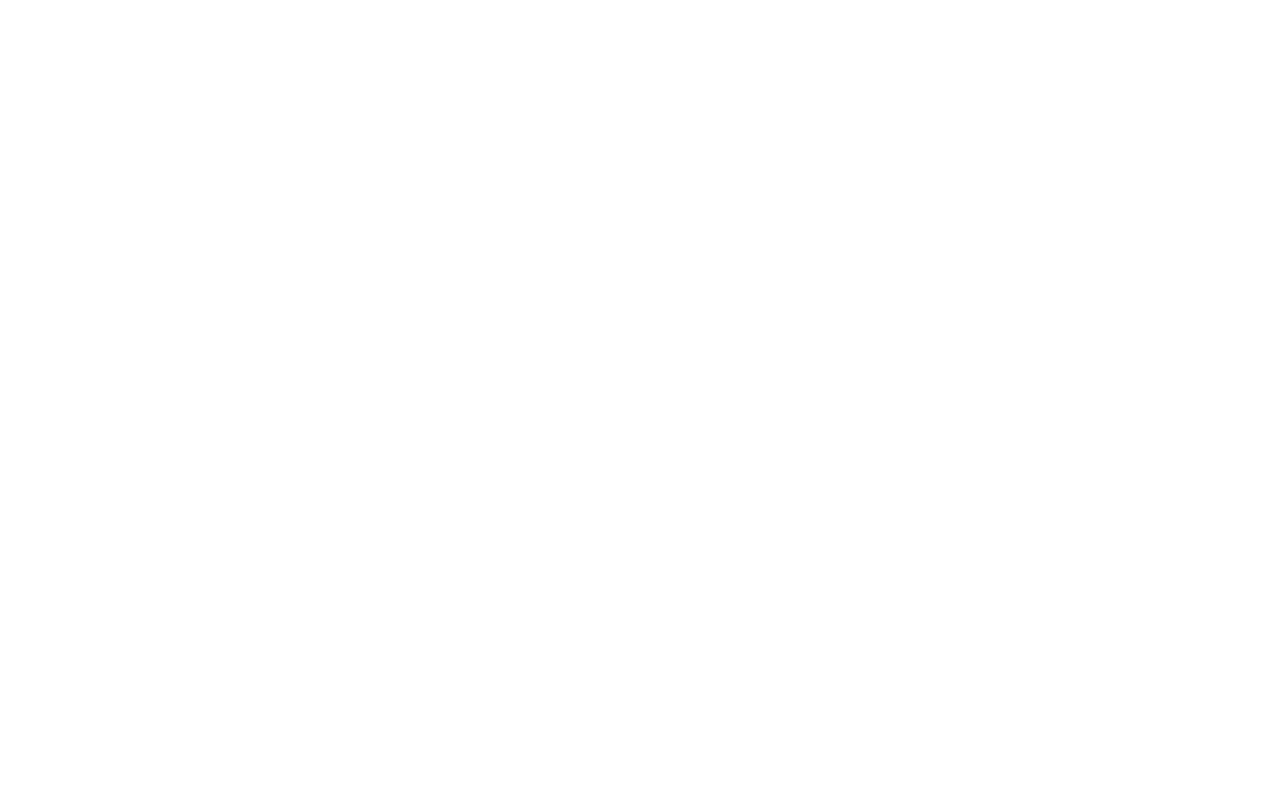
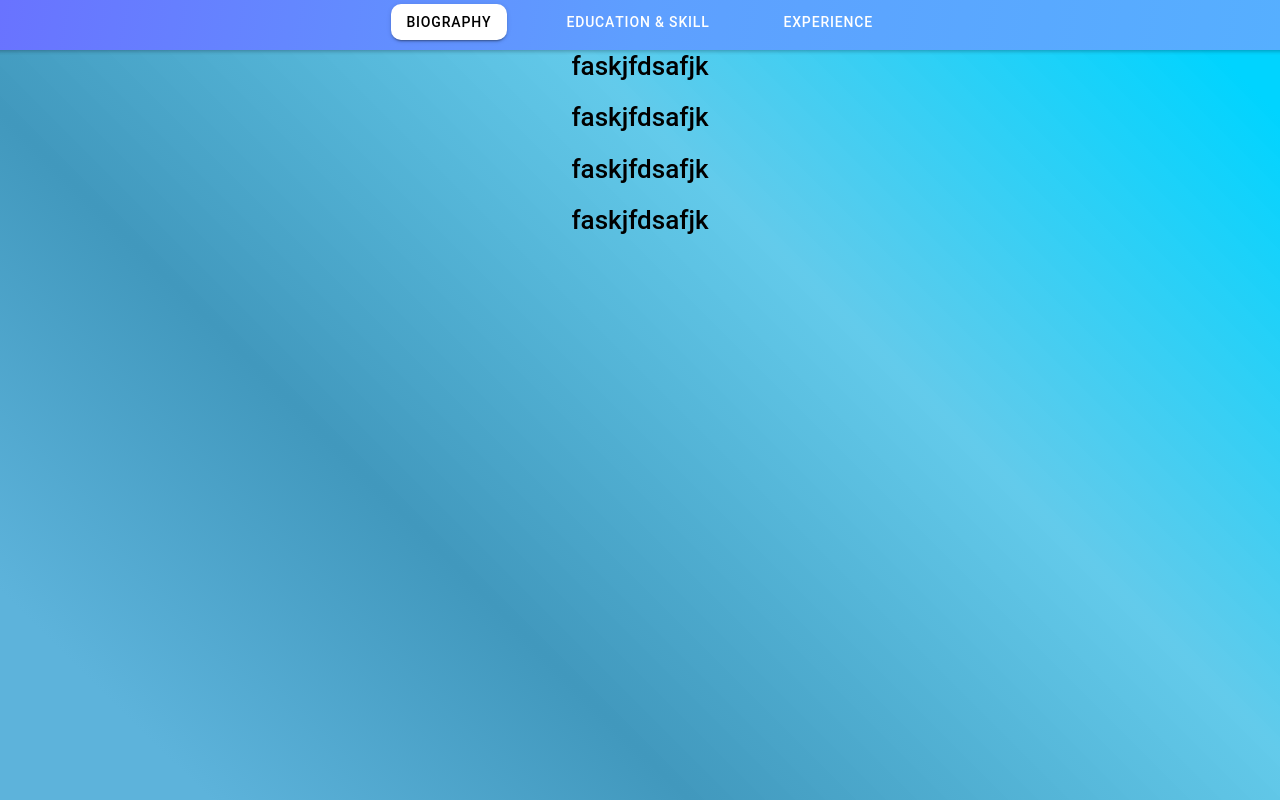
Before and after one commit to mikeGLA/Ionic-React-Personal-Portfolio, a React (Create React App) app: page /education in a window 1280 px wide. Built offline with nearby package versions, Linux system fonts and the light colour scheme.

Commit message:
push update

```diff
--- a/src/App.tsx
+++ b/src/App.tsx
@@ -1,8 +1,10 @@
 import { Redirect, Route } from 'react-router-dom';
-import { IonApp, IonContent, IonHeader, IonRouterOutlet, setupIonicReact } from '@ionic/react';
+import { IonApp, IonContent, IonHeader, IonRoute, IonRouterOutlet, setupIonicReact } from '@ionic/react';
 import { IonReactRouter } from '@ionic/react-router';
 import Home from './HomePage/Home';
-import { NavBar } from './NavBar/NavBar';
+import NavBar from './NavBar/NavBar';
+import Education from './Education/Education';
+
 
 /* Core CSS required for Ionic components to work properly */
 import '@ionic/react/css/core.css';
@@ -21,19 +23,23 @@
 import '@ionic/react/css/display.css';
 
 /* Theme variables */
-import './theme/variables.css';
+import './theme/variables.css'
 
 setupIonicReact();
 
 const App: React.FC = () => (
   <IonApp>
     <IonReactRouter>
+      <NavBar/>
       <IonRouterOutlet>
         <Route exact path="/home">
-          <Home />
+          <Home/>
         </Route>
         <Route exact path="/">
           <Redirect to="/home" />
+        </Route>
+        <Route exact path="/education">
+          <Education/>
         </Route>
       </IonRouterOutlet>
     </IonReactRouter>
--- /dev/null
+++ b/src/Education/Education.css
@@ -0,0 +1,7 @@
+.Education-Index{
+    text-align: center;
+    height: 1000px;
+    margin-top: -20px;
+    background: rgb(17,85,136);
+    background: linear-gradient(45deg, rgb(93, 179, 219) 18%, rgb(65, 152, 189) 39%, rgba(85, 198, 233, 0.918) 67%, rgba(0,212,255,1) 95%);
+}
--- /dev/null
+++ b/src/Education/Education.tsx
@@ -0,0 +1,25 @@
+import { IonApp, IonContent, IonPage } from '@ionic/react'
+import React from 'react'
+import "./Education.css"
+
+const Education = () => {
+  return (
+    <>
+        <IonPage>
+            <IonContent fullscreen>
+                <div className='Education-Index'>
+                    <div className='Education-Body'>
+                        <h1>faskjfdsafjk</h1>
+                        <h1>faskjfdsafjk</h1>
+                        <h1>faskjfdsafjk</h1>
+                        <h1>faskjfdsafjk</h1>
+                        <h1>faskjfdsafjk</h1>
+                    </div>
+                </div>
+            </IonContent>
+        </IonPage>
+    </>
+  )
+}
+
+export default Education
--- a/src/HomePage/Home.tsx
+++ b/src/HomePage/Home.tsx
@@ -21,7 +21,7 @@
   // const [educateBut, seteducateBut] = useState("NavEducate")
   // const [experienceBut, setexperienceBut] = useState("NavExperience")
   return (
-    <IonApp>
+    <>
       <IonPage>
         {/* <IonHeader className="HomeNav-Flex">
             <button className={biographyBut} onClick={() => {setbiographyBut("NavBiography-selected"); seteducateBut("NavEducate"); setexperienceBut("NavExperience")}}><p>Biography</p></button>
@@ -43,7 +43,7 @@
                   <div>Git</div>
                 </div>
                 <div className="IntroductionBox-Data">
-                  <div>Thanapol Chinkangwanwong (Mike)</div>
+                  <div>Mr. Thanapol Chinkangwanwong (Mike)</div>
                   <div>95/1 Moo 3, Tambon Chaisatharn, Amphoe Saraphi, Chiang Mai, Thailand, 50140.</div>
                   <div>thanapol.chinkangwanwong@gmail.com / 0834784611</div>
                   <a href="https://github.com/mikeGLA" target="_blank" rel="noopener noreferrer">https://github.com/mikeGLA</a>
@@ -53,7 +53,7 @@
           </div>
         </IonContent>
       </IonPage>
-    </IonApp>
+    </>
   );
 };
 
--- a/src/NavBar/NavBar.css
+++ b/src/NavBar/NavBar.css
@@ -1,7 +1,7 @@
 .HomeNav-Flex{
     text-align: center;
     display: flex;
-    border: 1px solid red;
+    /* border: 1px solid red; */
     flex-direction: row;
     justify-content: space-evenly;
     width: 100%;
@@ -10,25 +10,36 @@
     background-image: linear-gradient(100deg, #6973ff , #5e9fff, #56afff);
 }
 
-.HomeNav-Flex > button{
-    margin: auto;
-    font-weight: bold;
-    background-color: rgb(225,225,225,0);
+.NavBiography, .NavEducate, .NavExperience {
+    --margin: auto;
+    --font-weight: bold;
+    --background: none;
+    --box-shadow: 100px;
 }
+
+/* ============No change button css===== */
+
 
 /* -----On Change for Nav button --------- */
 
 .NavBiography-selected{
-    background-color: white !important;
-    border-radius: 10px;
+    --background: white ;
+    --color: black;
+    --border-radius: 10px;
+    --border-color: none;
+    --border-style: none;
 }
 
 .NavEducate-selected{
-    background-color: white !important;
-    border-radius: 10px;
+    --background: white ;
+    --color: black;
+    --border-radius: 10px;
+    --box-shadow: 1000px;
 }
 
 .NavExperience-selected{
-    background-color: white !important;
-    border-radius: 10px;
+    --background: white ;
+    --color: black;
+    --border-radius: 10px;
+    --box-shadow: none;
 }
--- a/src/NavBar/NavBar.tsx
+++ b/src/NavBar/NavBar.tsx
@@ -1,24 +1,37 @@
-import { IonContent, IonHeader, IonPage } from '@ionic/react'
+import { IonButton, IonContent, IonHeader, IonPage, IonToolbar } from '@ionic/react'
 import React from 'react'
 import { useState } from 'react'
 import "./NavBar.css"
 
 
-export const NavBar = () => {
+const NavBar = () => {
 
     const [biographyBut, setbiographyBut]:any = useState("NavBiography-selected")
     const [educateBut, seteducateBut] = useState("NavEducate")
     const [experienceBut, setexperienceBut] = useState("NavExperience")
 
+    const bioclick =()=>{
+      setbiographyBut("NavBiography-selected");
+      seteducateBut("NavEducate");
+      setexperienceBut("NavExperience")
+    }
+    const educateclick =()=>{
+      setbiographyBut("NavBiography");
+      seteducateBut("NavEducate-selected");
+      setexperienceBut("NavExperience")
+    }
+    const experienceclick =()=>{
+      setbiographyBut("NavBiography");
+      seteducateBut("NavEducate");
+      setexperienceBut("NavExperience-selected")
+    }
   return (
-    <IonPage>
-        <IonContent>
-            <IonHeader className="HomeNav-Flex">
-                <button className={biographyBut} onClick={() => {setbiographyBut("NavBiography-selected"); seteducateBut("NavEducate"); setexperienceBut("NavExperience")}}><p>Biography</p></button>
-                <button className={educateBut} onClick={()=> {setbiographyBut("NavBiography"); seteducateBut("NavEducate-selected"); setexperienceBut("NavExperience")}}><p>Education & Skill</p></button>
-                <button className={experienceBut} onClick={()=> {setbiographyBut("NavBiography"); seteducateBut("NavEducate"); setexperienceBut("NavExperience-selected")}}><p>Experience</p></button>
-            </IonHeader>
-        </IonContent>
-    </IonPage>
+    <IonHeader className="HomeNav-Flex">
+      <IonButton routerLink="/home" className={biographyBut} onClick={bioclick}><p>Biography</p></IonButton>
+      <IonButton routerLink='/education' className={educateBut} onClick={educateclick}><p>Education & Skill</p></IonButton>
+      <IonButton className={experienceBut} onClick={experienceclick}><p>Experience</p></IonButton>
+    </IonHeader>
   )
 }
+
+export default NavBar;
```
